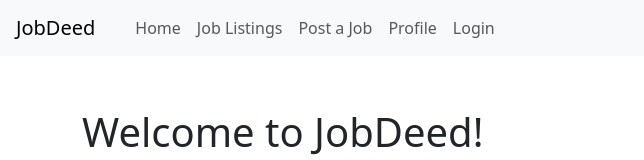
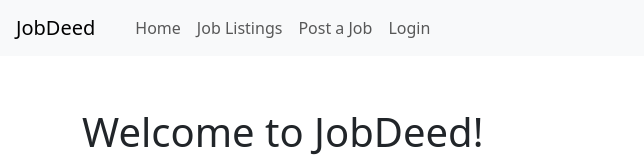
Before and after one commit to Felleria/full-stack-project, a React (Vite) app: page / in a window 1280 px wide. Shown: the top 160 px of the page, without its empty margins (0-644 px from the left). Built offline with nearby package versions, Linux system fonts and the light colour scheme.

Commit message:
updating files

```diff
--- a/src/App.jsx
+++ b/src/App.jsx
@@ -6,7 +6,6 @@ import Home from './pages/Home';
 import JobListings from './pages/JobListings';
 import JobDetails from './pages/JobDetails';
 import CreateJob from './pages/CreateJob';
-import Profile from './pages/Profile';
 import Login from './pages/Login';
 import './styles.css';
 
@@ -19,7 +18,6 @@ const App = () => {
         <Route path="/jobs" element={<JobListings />} />
         <Route path="/jobs/:id" element={<JobDetails />} />
         <Route path="/jobs/create" element={<CreateJob />} />
-        <Route path="/profile" element={<Profile />} />
         <Route path="/login" element={<Login />} />
       </Routes>
     </Router>
--- a/src/components/Navbar.jsx
+++ b/src/components/Navbar.jsx
@@ -19,9 +19,6 @@ const Navbar = () => {
             <Link className="nav-link" to="/jobs/create">Post a Job</Link>
           </li>
           <li className="nav-item">
-            <Link className="nav-link" to="/profile">Profile</Link>
-          </li>
-          <li className="nav-item">
             <Link className="nav-link" to="/profile">Login</Link>
           </li>
         </ul>
--- a/src/pages/Login.jsx
+++ b/src/pages/Login.jsx
@@ -1,7 +1,7 @@
 
 
 import React, { useState } from 'react';
-import { useHistory } from 'react-router-dom';
+/*import { useHistory } from 'react-router-dom';*/
 
 
 const Login = () => {
--- a/src/pages/Profile.jsx
+++ /dev/null
@@ -1,14 +0,0 @@
-// src/pages/Profile.jsx
-import React from 'react';
-/*import './styles.css';*/
-
-const Profile = () => {
-  return (
-    <div className="container">
-      <h1>Profile</h1>
-      <p>User profile information will be displayed here.</p>
-    </div>
-  );
-};
-
-export default Profile;
```
